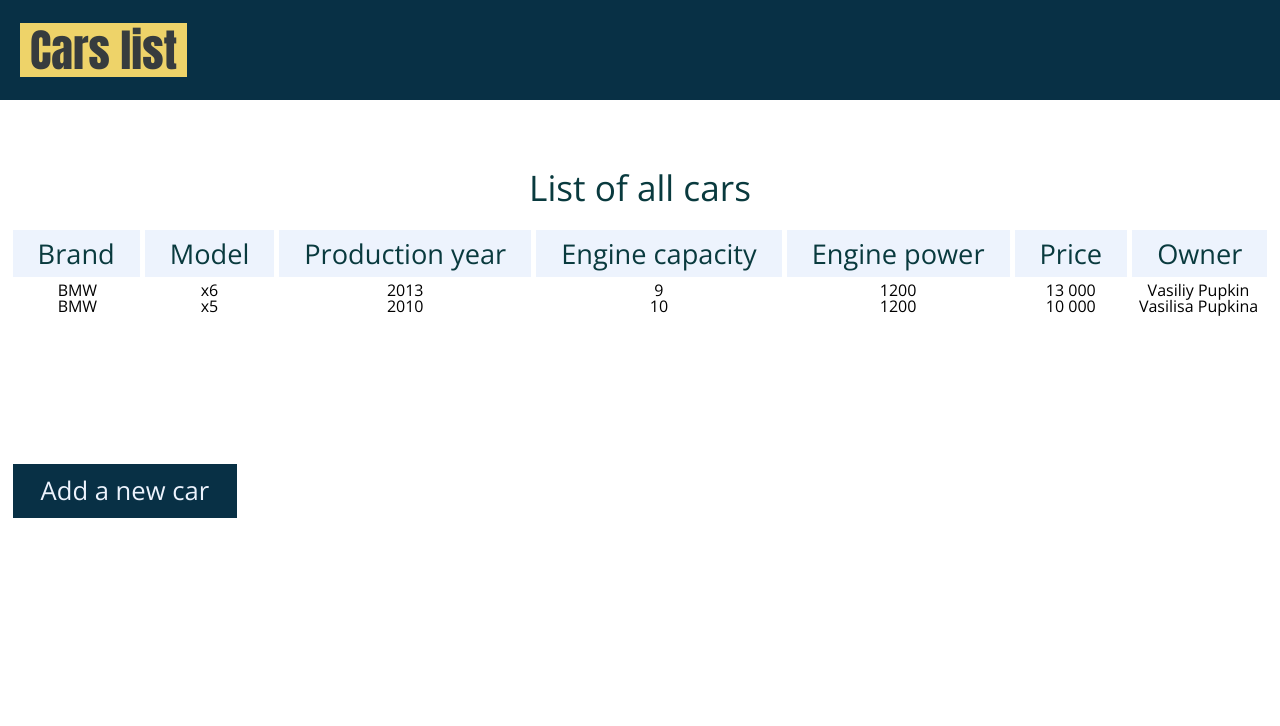
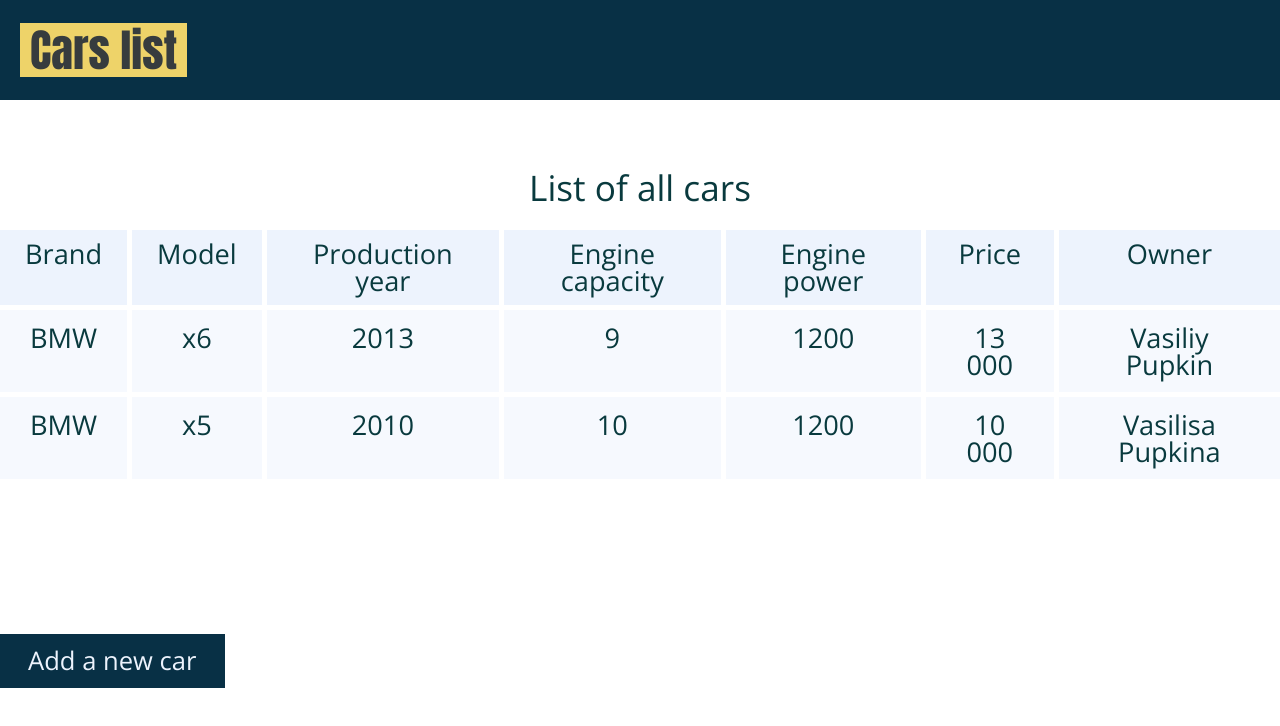
Before and after one commit to olga-arkhipenko/simple-car-list, a React (Create React App) app: page / in a window 1280 px wide. Shown: the top 726 px of the page. Built offline with nearby package versions, Linux system fonts and the light colour scheme.

Commit message:
Added table cells styling.

```diff
--- a/src/components/CarsRow/index.jsx
+++ b/src/components/CarsRow/index.jsx
@@ -1,18 +1,18 @@
 import React from 'react';
 import './style.css';
 
-const TableRow = ({ car }) => {
+const CarsRow = ({ car }) => {
     return (
         <tr>
-            <th> { car.brand } </th>
-            <th> { car.model } </th>
-            <th> { car.productionYear } </th>
-            <th> { car.engineCapacity } </th>
-            <th> { car.enginePower } </th>
-            <th> { car.price } </th>
-            <th> { car.owner } </th>
+            <td className="table-cell table-cell--first" > { car.brand } </td>
+            <td className="table-cell" > { car.model } </td>
+            <td className="table-cell" > { car.productionYear } </td>
+            <td className="table-cell" > { car.engineCapacity } </td>
+            <td className="table-cell" > { car.enginePower } </td>
+            <td className="table-cell" > { car.price } </td>
+            <td className="table-cell table-cell--last" > { car.owner } </td>
         </tr>
     )
 };
 
-export default TableRow;
+export default CarsRow;
--- a/src/components/CarsRow/style.css
+++ b/src/components/CarsRow/style.css
@@ -0,0 +1,20 @@
+.table-cell {
+    padding: 14px 25px;
+
+    text-align: center;
+
+    color: #093a3e;
+    border: 5px solid #ffffff;
+    background-color: #f6f9fe;
+
+    font-family: "Open Sans", sans-serif;
+    font-size: 1.7rem;
+}
+
+.table-cell--first {
+    border-left: none;
+}
+
+.table-cell--last {
+    border-right: none;
+}
```
